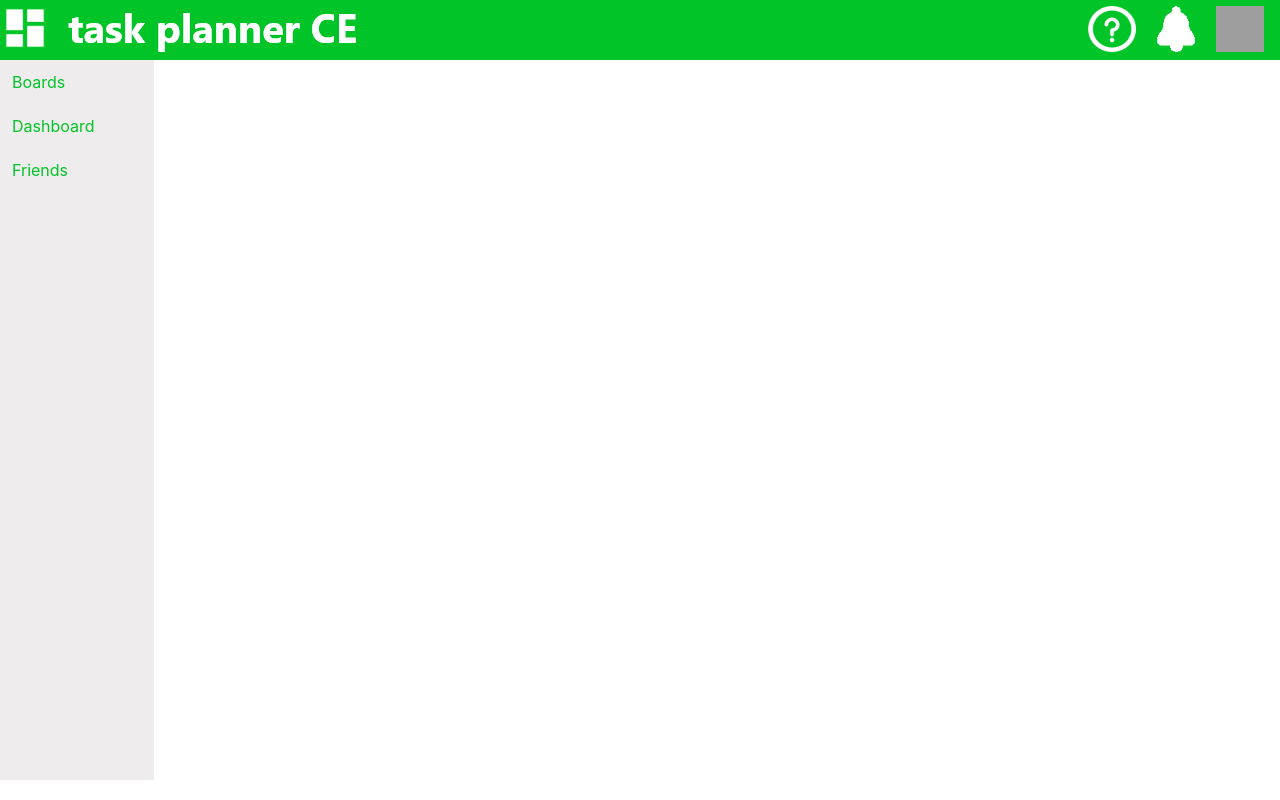
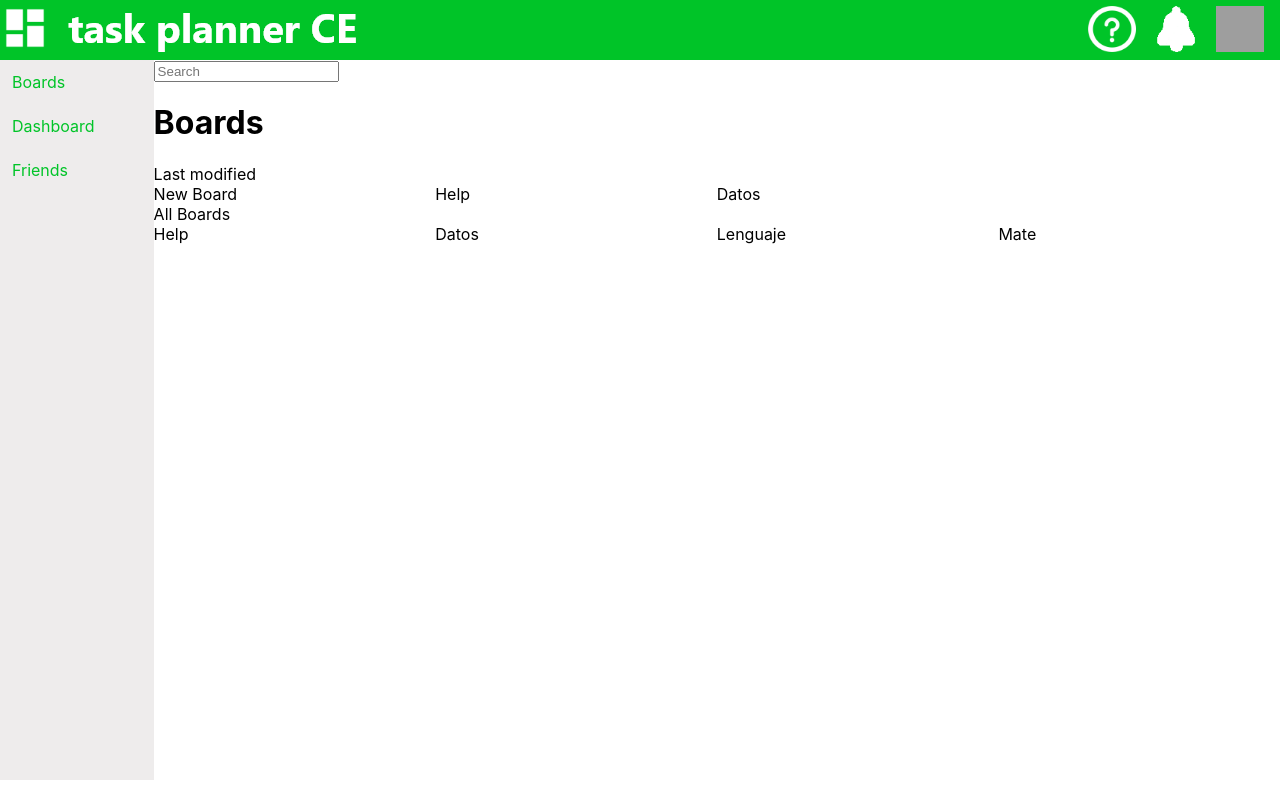
Before and after one commit to ce-box/CE4101-TaskPlannerCE, a React (Create React App) app in the folder taskplannerce/: page /Student/Home in a window 1280 px wide. Built offline with nearby package versions, Linux system fonts and the light colour scheme; grey boxes are pictures that could not be loaded.

Commit message:
Student Home

```diff
--- a/taskplannerce/package.json
+++ b/taskplannerce/package.json
@@ -6,7 +6,9 @@
     "@testing-library/jest-dom": "^5.14.1",
     "@testing-library/react": "^11.2.7",
     "@testing-library/user-event": "^12.8.3",
+    "chart.js": "^3.3.2",
     "react": "^17.0.2",
+    "react-chartjs-2": "^3.0.3",
     "react-dom": "^17.0.2",
     "react-router-dom": "^5.2.0",
     "react-scripts": "4.0.3",
--- /dev/null
+++ b/taskplannerce/src/assets/styles/Student_All_Boards.css
@@ -0,0 +1,5 @@
+.student_all_boards_container .student_new_board .new_board {
+    width: 25%;
+  margin: 0;
+  float: left;
+}
--- a/taskplannerce/src/assets/styles/Student_Board_Item.css
+++ b/taskplannerce/src/assets/styles/Student_Board_Item.css
@@ -0,0 +1,5 @@
+.student_board_item {
+    width: 25%;
+  margin: 0;
+  float: left;
+}
--- /dev/null
+++ b/taskplannerce/src/containers/Student_All_Boards.js
@@ -0,0 +1,45 @@
+// Styles
+import "../assets/styles/Student_All_Boards.css"
+
+// Component
+import Student_Board_Item from "../components/Student_Boart_Item";
+
+// React
+import React from "react";
+
+class Student_All_Boards extends React.Component {
+  list_boards = [
+    { name: "Help" },
+    { name: "Datos" },
+    { name: "Lenguaje" },
+    { name: "Mate" },
+  ];
+  list_boards_new = [{ name: "Help" }, { name: "Datos" }];
+
+  render() {
+    return (
+      <div className="student_all_boards_container">
+        <input type="text" placeholder="Search" />
+        <h1>Boards</h1>
+        Last modified
+        <div className="student_new_board">
+          <div className="new_board">
+            New Board
+          </div>
+          {this.list_boards_new.map((object) => (
+            <Student_Board_Item key={object.name} {...object} />
+          ))}
+        </div>
+        <br/>
+        All Boards
+        <div className="student_all_board">
+          {this.list_boards.map((object) => (
+            <Student_Board_Item key={object.name} {...object} />
+          ))}
+        </div>
+      </div>
+    );
+  }
+}
+
+export default Student_All_Boards;
--- a/taskplannerce/src/containers/Student_Dashboard.js
+++ b/taskplannerce/src/containers/Student_Dashboard.js
@@ -24,7 +24,7 @@ class Student_Dashboard extends React.Component {
             <section>
             <h1> Dashboard </h1>
             Recently shared boards
-            <div className="professor_dash_board">
+            <div className="student_dash_board">
               {this.list_boards.map((object) => (
                 <Student_Board_Item key={object.name} {...object} />
               ))}
--- a/taskplannerce/src/containers/Student_Home.js
+++ b/taskplannerce/src/containers/Student_Home.js
@@ -1,11 +1,12 @@
 // Styles
-import '../assets/styles/Student_Home.css';
+import "../assets/styles/Student_Home.css";
 
 // Components
 import Header from "../components/Header";
 import SideBar from "../components/SideBar";
-import Student_Dashboard from './Student_Dashboard';
-import Student_Friends from "../containers/Student_Friends"
+import Student_Friends from "../containers/Student_Friends";
+import Student_All_Boards from "./Student_All_Boards";
+import Student_Dashboard from "./Student_Dashboard";
 
 // React
 import React from "react";
@@ -20,16 +21,15 @@ class Student_Home extends React.Component {
           <SideBar />
           <Switch>
             <Route path="/Student/Friends">
-                            <Student_Friends/>
+              <Student_Friends />
             </Route>
-                        <Route path="/Student/Board">
+            <Route path="/Student/Board"></Route>
+            <Route path="/Student/Dashboard">
+              <Student_Dashboard />
             </Route>
-                        <Route path="/Student/Dashboard">
-                            <Student_Dashboard/>
-                        </Route>
-                        <Route path="/Student/Profile">
-                        </Route>
+            <Route path="/Student/Profile"></Route>
             <Route path="/Student/Home">
+              <Student_All_Boards />
             </Route>
           </Switch>
         </Router>
```
Also changed, not shown: 1 other file (tests, documents, lock files or other folders). Lines whose indentation alone changed are shown as unchanged.
